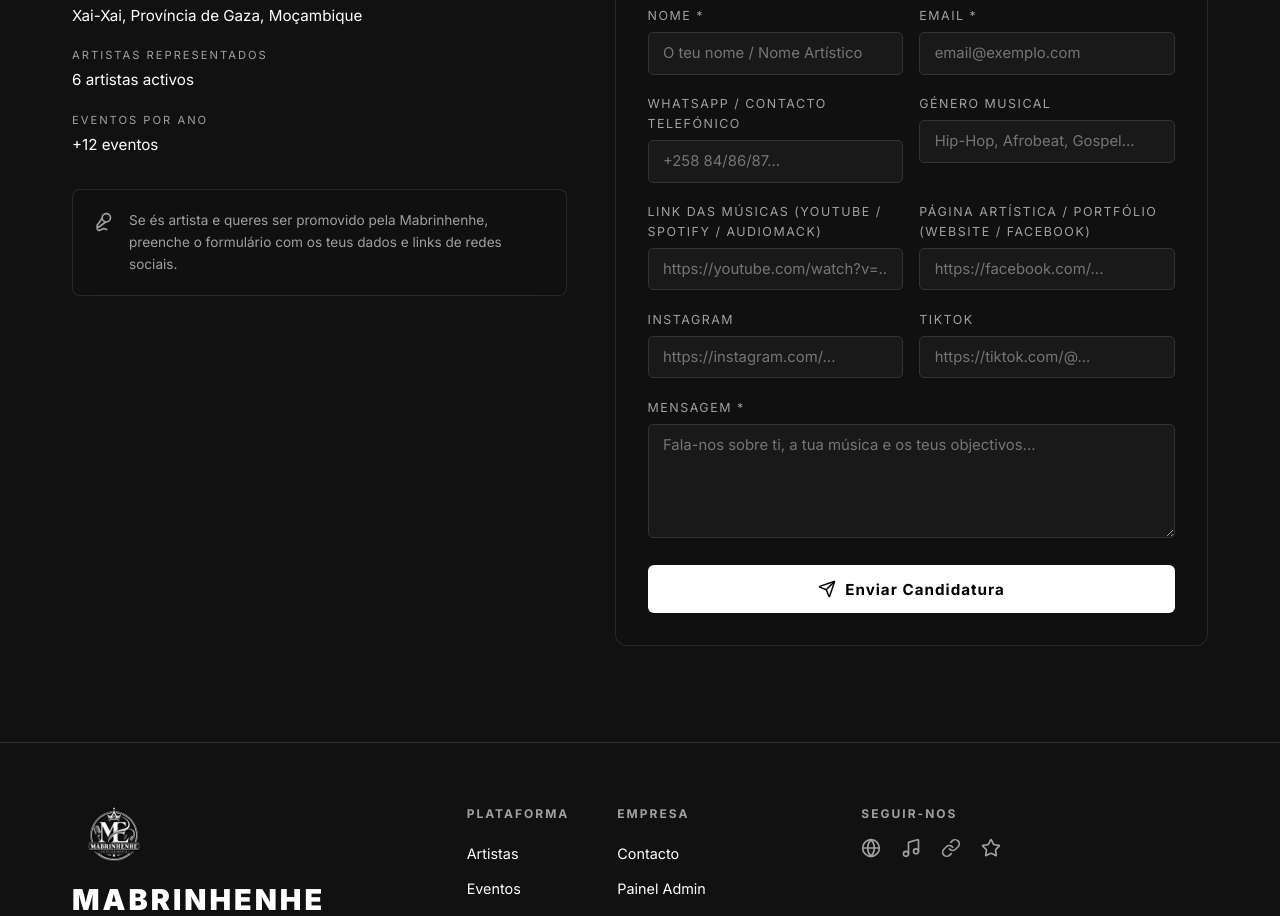
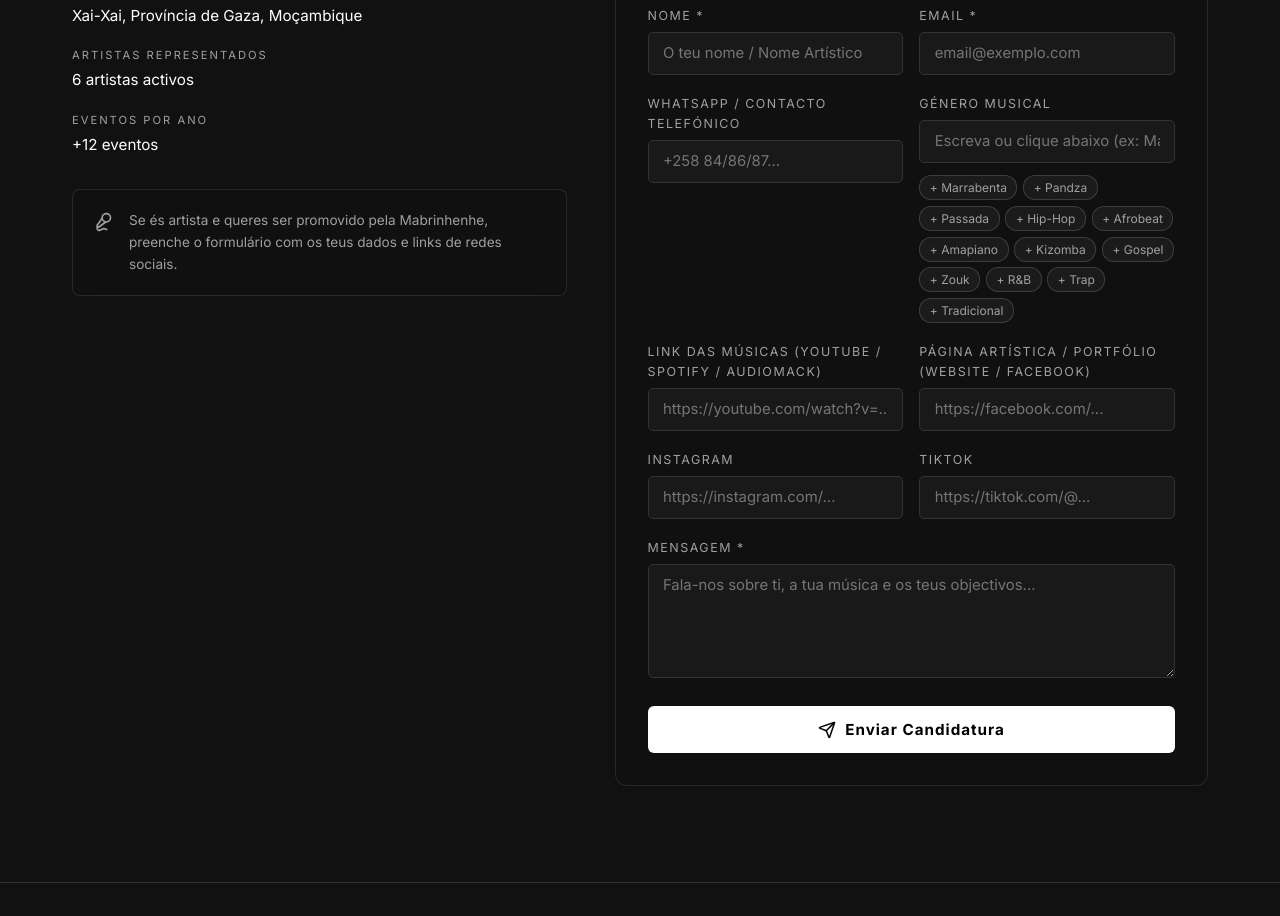
Before and after one commit to afonsoDomingos/mabrinhenhe, a React (Vite) app: page / in a window 1280 px wide. Shown: the part 4200-5116 px from the top of the page. Built offline with nearby package versions, Linux system fonts and the light colour scheme; no server answers.

Commit message:
Add Moz genres interactive selector pills (Marrabenta, Pandza, Passada, Afrobeat, Kizomba, Gospel, etc.) with free-text typing support

```diff
--- a/src/components/Contact.css
+++ b/src/components/Contact.css
@@ -205,6 +205,42 @@
 .btn-submit:hover:not(:disabled) { opacity: 0.88; }
 .btn-submit:disabled { opacity: 0.5; cursor: not-allowed; }
 
+/* ─── Genre Selector Pills ─── */
+.genre-selector-pills {
+  margin-top: 0.4rem;
+}
+
+.genre-pills-list {
+  display: flex;
+  flex-wrap: wrap;
+  gap: 0.35rem;
+}
+
+.genre-pill-btn {
+  background: rgba(255, 255, 255, 0.06);
+  border: 1px solid rgba(255, 255, 255, 0.15);
+  color: var(--text-secondary);
+  font-size: 0.73rem;
+  padding: 0.2rem 0.55rem;
+  border-radius: 12px;
+  cursor: pointer;
+  font-family: inherit;
+  transition: all 0.2s ease;
+}
+
+.genre-pill-btn:hover {
+  background: rgba(255, 255, 255, 0.14);
+  color: white;
+  border-color: rgba(255, 255, 255, 0.3);
+}
+
+.genre-pill-btn.selected {
+  background: white;
+  color: black;
+  border-color: white;
+  font-weight: 700;
+}
+
 /* ─── Responsive ─── */
 @media (max-width: 860px) {
   .contact-layout { grid-template-columns: 1fr; }
--- a/src/components/Contact.jsx
+++ b/src/components/Contact.jsx
@@ -142,7 +142,31 @@
               {form.type === 'artista' && (
                 <label>
                   Género Musical
-                  <input value={form.genre} onChange={e => setForm({ ...form, genre: e.target.value })} placeholder="Hip-Hop, Afrobeat, Gospel..." />
+                  <input value={form.genre} onChange={e => setForm({ ...form, genre: e.target.value })} placeholder="Escreva ou clique abaixo (ex: Marrabenta • Pandza)" />
+                  <div className="genre-selector-pills" style={{ marginTop: '0.4rem' }}>
+                    <div className="genre-pills-list">
+                      {['Marrabenta', 'Pandza', 'Passada', 'Hip-Hop', 'Afrobeat', 'Amapiano', 'Kizomba', 'Gospel', 'Zouk', 'R&B', 'Trap', 'Tradicional'].map((g) => {
+                        const isSelected = form.genre?.includes(g);
+                        return (
+                          <button
+                            key={g}
+                            type="button"
+                            className={`genre-pill-btn ${isSelected ? 'selected' : ''}`}
+                            onClick={() => {
+                              if (!form.genre) setForm({ ...form, genre: g });
+                              else {
+                                const current = form.genre.split(' • ').map(s => s.trim()).filter(Boolean);
+                                if (current.includes(g)) setForm({ ...form, genre: current.filter(i => i !== g).join(' • ') });
+                                else setForm({ ...form, genre: [...current, g].join(' • ') });
+                              }
+                            }}
+                          >
+                            {isSelected ? '✓ ' : '+ '}{g}
+                          </button>
+                        );
+                      })}
+                    </div>
+                  </div>
                 </label>
               )}
             </div>
--- a/src/pages/Admin.css
+++ b/src/pages/Admin.css
@@ -201,6 +201,51 @@
 }
 
 .btn-add:hover { opacity: 0.85; }
+
+/* ─── Genre Selector Pills ─── */
+.genre-selector-pills {
+  margin-top: 0.5rem;
+}
+
+.genre-pills-label {
+  display: block;
+  font-size: 0.72rem;
+  color: var(--text-secondary);
+  margin-bottom: 0.35rem;
+  letter-spacing: 0.5px;
+  text-transform: uppercase;
+}
+
+.genre-pills-list {
+  display: flex;
+  flex-wrap: wrap;
+  gap: 0.35rem;
+}
+
+.genre-pill-btn {
+  background: rgba(255, 255, 255, 0.05);
+  border: 1px solid rgba(255, 255, 255, 0.15);
+  color: var(--text-secondary);
+  font-size: 0.75rem;
+  padding: 0.25rem 0.6rem;
+  border-radius: 12px;
+  cursor: pointer;
+  font-family: inherit;
+  transition: all 0.2s ease;
+}
+
+.genre-pill-btn:hover {
+  background: rgba(255, 255, 255, 0.12);
+  color: white;
+  border-color: rgba(255, 255, 255, 0.3);
+}
+
+.genre-pill-btn.selected {
+  background: white;
+  color: black;
+  border-color: white;
+  font-weight: 700;
+}
 
 .admin-loading {
   color: var(--text-secondary);
--- a/src/pages/Admin.jsx
+++ b/src/pages/Admin.jsx
@@ -11,20 +11,36 @@
 const api = (url, options = {}, pw) =>
   fetch(url, { ...options, headers: { 'Content-Type': 'application/json', 'x-admin-password': pw, ...(options.headers || {}) } }).then((r) => r.json());
 
-// ─── Artist Form Modal ────────────────────────────────────────
+const MOZ_GENRES = [
+  'Marrabenta', 'Pandza', 'Passada', 'Hip-Hop', 'Afrobeat',
+  'Amapiano', 'Kizomba', 'Gospel', 'Zouk', 'R&B', 'Trap', 'Tradicional'
+];
+
 const ArtistModal = ({ initial, onSave, onClose, pw }) => {
   const [form, setForm] = useState(initial || emptyArtist);
   const [saving, setSaving] = useState(false);
   const [uploading, setUploading] = useState(false);
   const [error, setError] = useState('');
 
+  const toggleGenre = (g) => {
+    if (!form.genre) {
+      setForm({ ...form, genre: g });
+    } else {
+      const current = form.genre.split(' • ').map(s => s.trim()).filter(Boolean);
+      if (current.includes(g)) {
+        const next = current.filter(item => item !== g);
+        setForm({ ...form, genre: next.join(' • ') });
+      } else {
+        setForm({ ...form, genre: [...current, g].join(' • ') });
+      }
+    }
+  };
+
   const handleImageUpload = async (e) => {
     const file = e.target.files[0];
     if (!file) return;
-
     setUploading(true);
     setError('');
-
     const formData = new FormData();
     formData.append('image', file);
 
@@ -71,7 +87,30 @@
         <form onSubmit={handleSubmit} className="modal-form">
           {error && <div className="form-error">{error}</div>}
           <label>Nome *<input required value={form.name} onChange={e => setForm({...form, name: e.target.value})} placeholder="Nome do artista" /></label>
-          <label>Género *<input required value={form.genre} onChange={e => setForm({...form, genre: e.target.value})} placeholder="Hip-Hop • Afrobeat" /></label>
+
+          <label>
+            Género *
+            <input required value={form.genre} onChange={e => setForm({...form, genre: e.target.value})} placeholder="Escreva ou selecione abaixo (ex: Marrabenta • Pandza)" />
+            <div className="genre-selector-pills">
+              <span className="genre-pills-label">Sugestões de Géneros:</span>
+              <div className="genre-pills-list">
+                {MOZ_GENRES.map((g) => {
+                  const isSelected = form.genre?.includes(g);
+                  return (
+                    <button
+                      key={g}
+                      type="button"
+                      className={`genre-pill-btn ${isSelected ? 'selected' : ''}`}
+                      onClick={() => toggleGenre(g)}
+                    >
+                      {isSelected ? '✓ ' : '+ '}{g}
+                    </button>
+                  );
+                })}
+              </div>
+            </div>
+          </label>
+
           <label>Descrição *<textarea required value={form.description} onChange={e => setForm({...form, description: e.target.value})} rows={3} placeholder="Breve bio do artista..." /></label>
 
           <label>Foto do Artista (Cloudinary)
```
